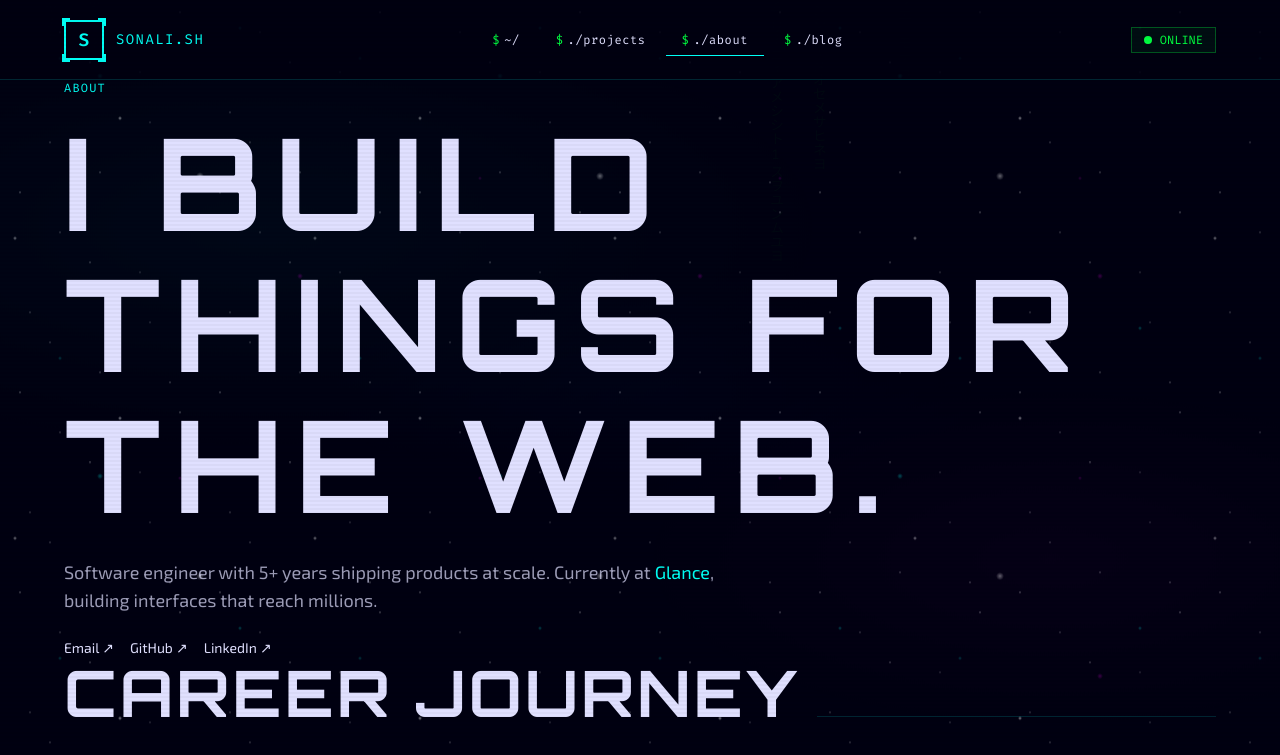
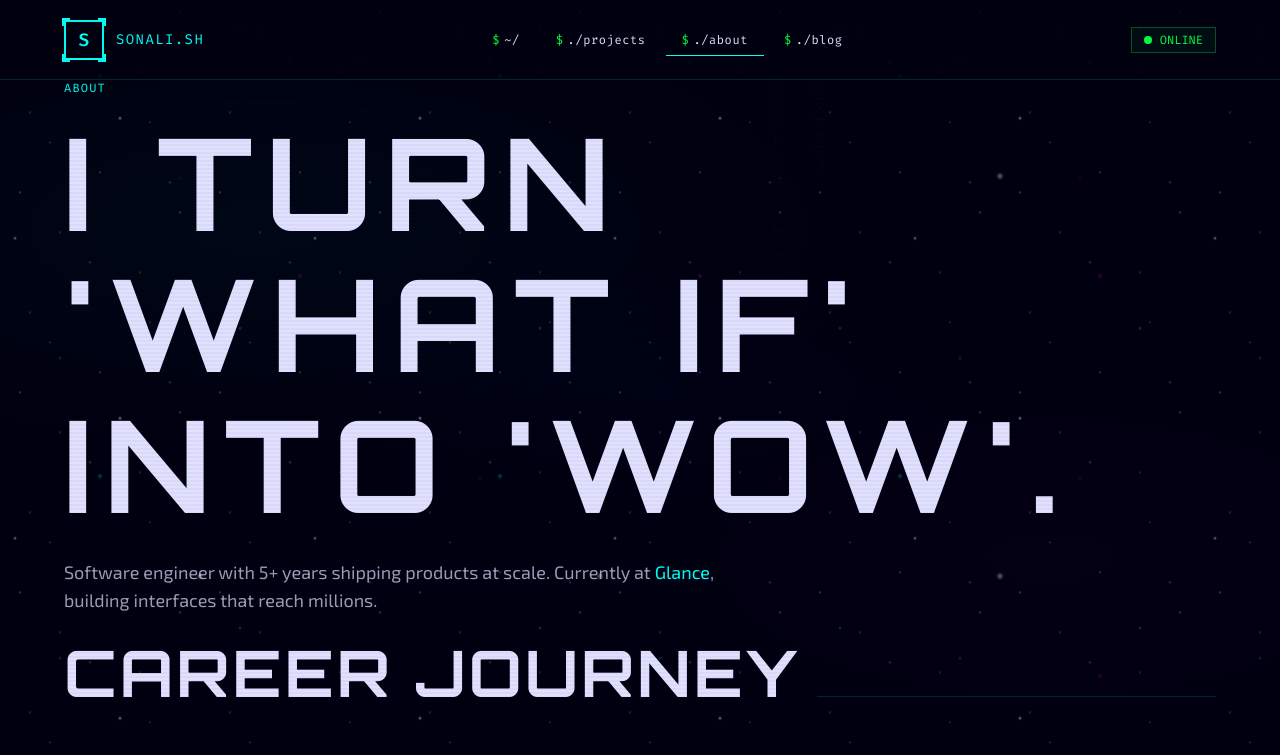
Before and after one commit to Sonali-Sharma-tech/portfolio, a Next.js app: page /about in a window 1280 px wide. Shown: the top 755 px of the page. Built offline with nearby package versions, Linux system fonts and the light colour scheme.

Commit message:
feat(about): update headline with creative tagline
Change headline from generic to personality-driven:
"I turn 'what if' into 'wow'"

```diff
--- a/src/app/about/page.tsx
+++ b/src/app/about/page.tsx
@@ -1,5 +1,4 @@
 import type { Metadata } from "next";
-import Link from "next/link";
 import { AnimatedTimeline } from "@/components/about/animated-timeline";
 import { AnimatedTerminal, AnimatedInterests } from "@/components/about/animated-sections";
 
@@ -68,24 +67,14 @@ export default function AboutPage() {
       <section className="container max-w-4xl mb-24">
         <p className="text-xs font-mono text-cyan mb-4 tracking-widest">ABOUT</p>
         <h1 className="text-3xl md:text-4xl font-display leading-tight mb-6">
-          I build things for the web.
+          I turn &apos;what if&apos; into &apos;wow&apos;.
         </h1>
         <p className="text-text-secondary text-lg max-w-2xl mb-6">
           Software engineer with 5+ years shipping products at scale.
           Currently at <span className="text-cyan">Glance</span>, building interfaces
           that reach millions.
         </p>
-        <div className="flex flex-wrap gap-4 text-sm">
-          <Link href="mailto:sonali.sharma110114@gmail.com" className="text-text-muted hover:text-cyan transition-colors">
-            Email ↗
-          </Link>
-          <Link href="https://github.com/Sonali-Sharma-tech" target="_blank" className="text-text-muted hover:text-cyan transition-colors">
-            GitHub ↗
-          </Link>
-          <Link href="https://linkedin.com/in/sonali-sharma110114" target="_blank" className="text-text-muted hover:text-cyan transition-colors">
-            LinkedIn ↗
-          </Link>
-        </div>
+
       </section>
 
       {/* Career Timeline */}
```
